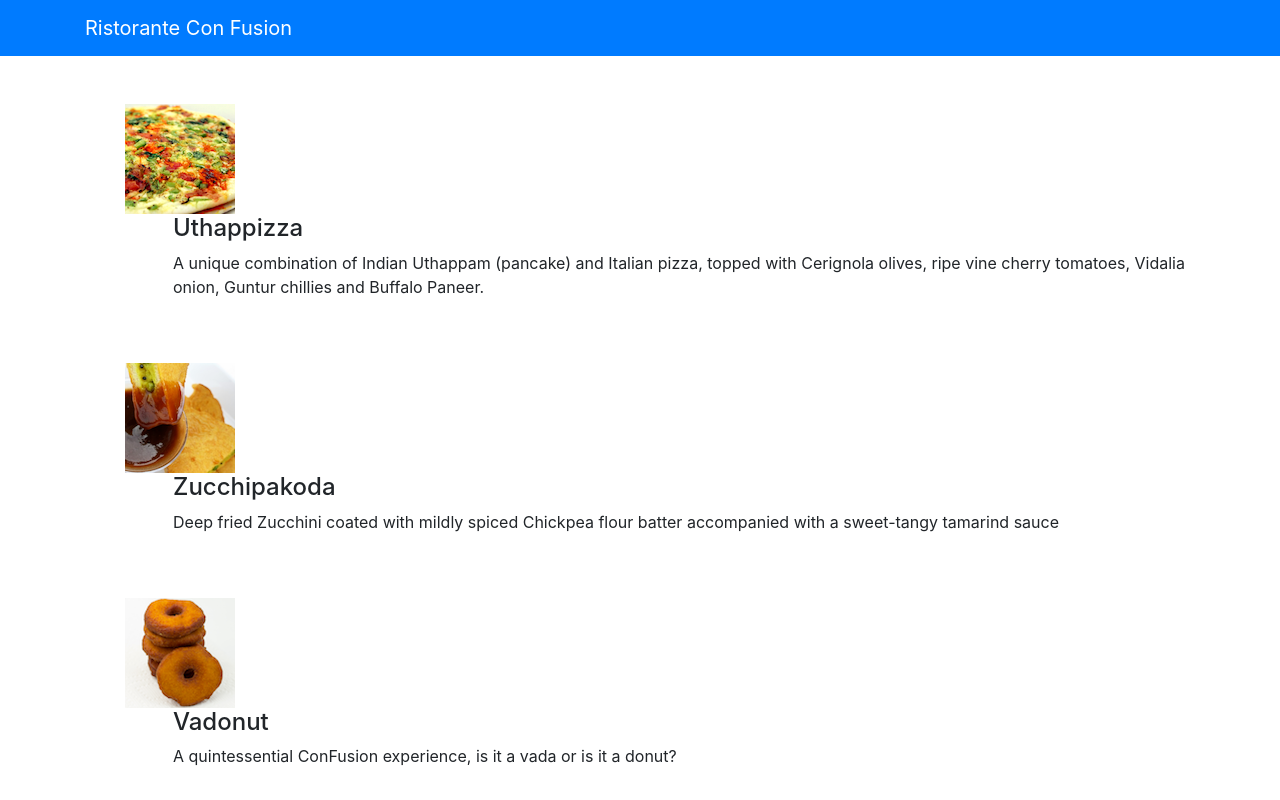
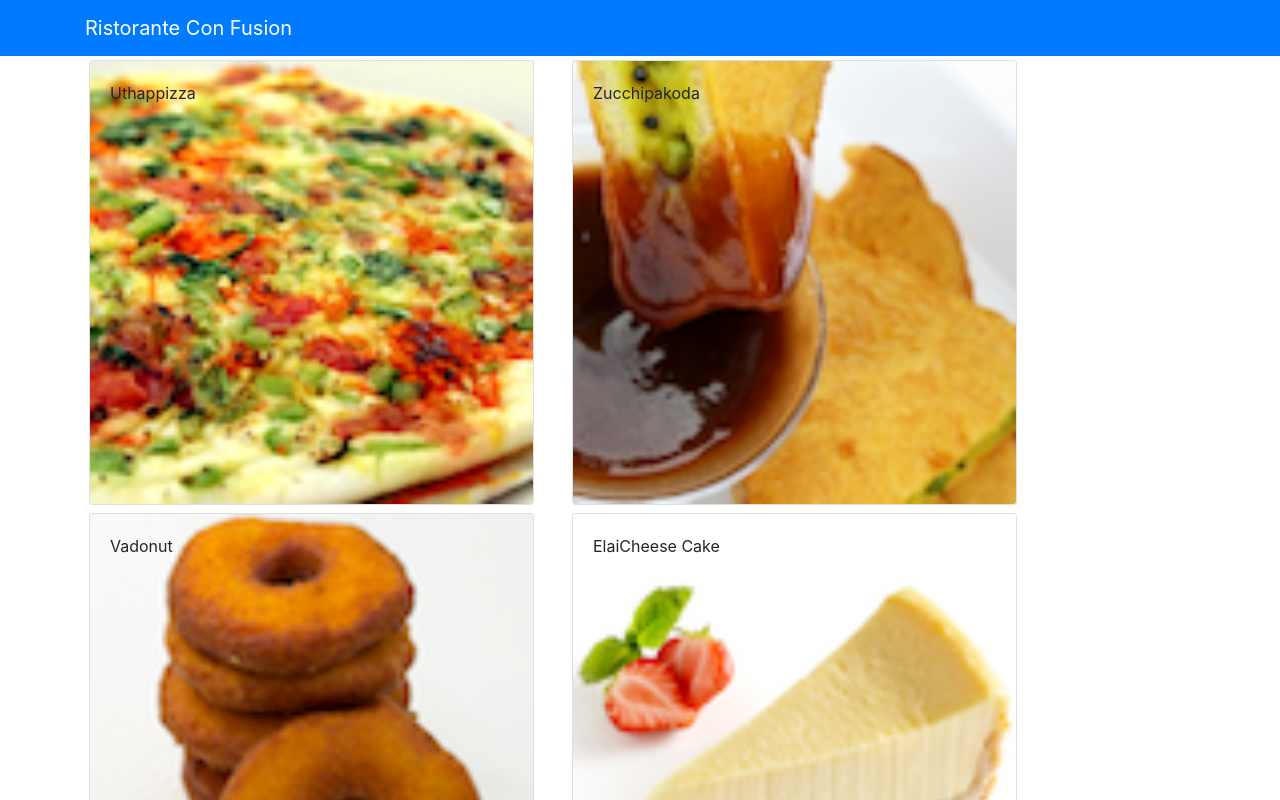
Before and after one commit to Coder-Aht007/ReactCoursera, a React (Create React App) app: page / in a window 1280 px wide. Shown: the top 800 px of the page. Built offline with nearby package versions, Linux system fonts and the light colour scheme.

Commit message:
Components with card

```diff
--- a/src/App.js
+++ b/src/App.js
@@ -1,9 +1,19 @@
 import React from 'react';
 import {Navbar,NavbarBrand} from 'reactstrap'
 import Menu from './components/MenuComponent'
+import {DISHES} from './shared/dishes'
 
+ class App extends React.Component {
 
-function App() {
+  constructor(props) {
+    super(props);
+    this.state={
+      dishes:DISHES
+    }
+  }
+
+  render()
+  {
   return (
     <div className="App">
       <Navbar dark color="primary">
@@ -11,10 +21,11 @@
         <NavbarBrand href='/'>Ristorante Con Fusion</NavbarBrand>
         </div>
       </Navbar>
-      <Menu/>
+      <Menu dishes={this.state.dishes}/>
 
     </div>
   );
 }
+}
 
 export default App;
--- a/src/components/MenuComponent.js
+++ b/src/components/MenuComponent.js
@@ -1,71 +1,65 @@
 import React,{Component} from 'react'
-import {Media} from 'reactstrap'
+import {Card,CardImg,CardImgOverlay,CardText,CardBody,CardTitle} from 'reactstrap'
 class Menu extends Component{
     constructor(props) {
         super(props);
         this.state = {
-            dishes: [
-                {
-                  id: 0,
-                  name:'Uthappizza',
-                  image: 'assets/images/uthappizza.png',
-                  category: 'mains',
-                  label:'Hot',
-                  price:'4.99',
-                  description:'A unique combination of Indian Uthappam (pancake) and Italian pizza, topped with Cerignola olives, ripe vine cherry tomatoes, Vidalia onion, Guntur chillies and Buffalo Paneer.'                        },
-               {
-                  id: 1,
-                  name:'Zucchipakoda',
-                  image: 'assets/images/zucchipakoda.png',
-                  category: 'appetizer',
-                  label:'',
-                  price:'1.99',
-                  description:'Deep fried Zucchini coated with mildly spiced Chickpea flour batter accompanied with a sweet-tangy tamarind sauce'                        },
-               {
-                  id: 2,
-                  name:'Vadonut',
-                  image: 'assets/images/vadonut.png',
-                  category: 'appetizer',
-                  label:'New',
-                  price:'1.99',
-                  description:'A quintessential ConFusion experience, is it a vada or is it a donut?'                        },
-               {
-                  id: 3,
-                  name:'ElaiCheese Cake',
-                  image: 'assets/images/elaicheesecake.png',
-                  category: 'dessert',
-                  label:'',
-                  price:'2.99',
-                  description:'A delectable, semi-sweet New York Style Cheese Cake, with Graham cracker crust and spiced with Indian cardamoms'                        }
-               ],
+            selectedDish:null
         };
     }
 
 
+    onDishSelect(dish)
+    {
+        this.setState({
+            selectedDish:dish
+        });
+    }
+
+    renderDish(dish)
+    {
+        if(dish!=null)
+        {
+            return (
+                <Card>
+                    <CardImg width='100%' src={dish.image} alt={dish.name} />
+                    <CardBody>
+                    <CardTitle>{dish.name}</CardTitle>
+                    <CardText>{dish.description}</CardText>
+                    </CardBody>
+                </Card>
+            )
+        }
+        else
+        {
+            return (
+                <div></div>
+            )
+        }
+    }
+
     render()
     {
-        const menu=this.state.dishes.map((dish)=>{
+        const menu=this.props.dishes.map((dish)=>{
             return (
-                <div key={dish.id} className="col-12 mt-5">
-                <Media tags='li'>
-                    <Media left middle>
-                        <Media object src={dish.image} alt={dish.name} />
-                        <Media body className="ml-5">
-                        <Media heading>{dish.name}</Media>
-                        <p>{dish.description}</p>
-                        </Media>
-                    </Media>
-                </Media>
+                <div key={dish.id} className="col-12 col-md-5 m-1">
+                <Card onClick={()=>this.onDishSelect(dish)}>
+
+                        <CardImg width='100%' src={dish.image} alt={dish.name} />
+                        <CardImgOverlay >
+                        <CardTitle>{dish.name}</CardTitle>
+                        </CardImgOverlay>
+
+                </Card>
                 </div>
             )
         });
         return (
             <div className="container">
                 <div className="row">
-                <Media list>
                     {menu}
-                </Media>
                 </div>
+                <div className='row'>{this.renderDish(this.state.selectedDish)}</div>
             </div>
         );
     }
--- /dev/null
+++ b/src/shared/dishes.js
@@ -0,0 +1,186 @@
+export const DISHES =
+    [
+        {
+        id: 0,
+        name:'Uthappizza',
+        image: 'assets/images/uthappizza.png',
+        category: 'mains',
+        label:'Hot',
+        price:'4.99',
+        description:'A unique combination of Indian Uthappam (pancake) and Italian pizza, topped with Cerignola olives, ripe vine cherry tomatoes, Vidalia onion, Guntur chillies and Buffalo Paneer.',
+        comments: [
+            {
+            id: 0,
+            rating: 5,
+            comment: "Imagine all the eatables, living in conFusion!",
+            author: "John Lemon",
+            date: "2012-10-16T17:57:28.556094Z"
+            },
+            {
+            id: 1,
+            rating: 4,
+            comment: "Sends anyone to heaven, I wish I could get my mother-in-law to eat it!",
+            author: "Paul McVites",
+            date: "2014-09-05T17:57:28.556094Z"
+            },
+            {
+            id: 2,
+            rating: 3,
+            comment: "Eat it, just eat it!",
+            author: "Michael Jaikishan",
+            date: "2015-02-13T17:57:28.556094Z"
+            },
+            {
+            id: 3,
+            rating: 4,
+            comment: "Ultimate, Reaching for the stars!",
+            author: "Ringo Starry",
+            date: "2013-12-02T17:57:28.556094Z"
+            },
+            {
+            id: 4,
+            rating: 2,
+            comment: "It's your birthday, we're gonna party!",
+            author: "25 Cent",
+            date: "2011-12-02T17:57:28.556094Z"
+            }
+        ]                        },
+        {
+        id: 1,
+        name:'Zucchipakoda',
+        image: 'assets/images/zucchipakoda.png',
+        category: 'appetizer',
+        label:'',
+        price:'1.99',
+        description:'Deep fried Zucchini coated with mildly spiced Chickpea flour batter accompanied with a sweet-tangy tamarind sauce',
+        comments: [
+            {
+            id: 0,
+            rating: 5,
+            comment: "Imagine all the eatables, living in conFusion!",
+            author: "John Lemon",
+            date: "2012-10-16T17:57:28.556094Z"
+            },
+            {
+            id: 1,
+            rating: 4,
+            comment: "Sends anyone to heaven, I wish I could get my mother-in-law to eat it!",
+            author: "Paul McVites",
+            date: "2014-09-05T17:57:28.556094Z"
+            },
+            {
+            id: 2,
+            rating: 3,
+            comment: "Eat it, just eat it!",
+            author: "Michael Jaikishan",
+            date: "2015-02-13T17:57:28.556094Z"
+            },
+            {
+            id: 3,
+            rating: 4,
+            comment: "Ultimate, Reaching for the stars!",
+            author: "Ringo Starry",
+            date: "2013-12-02T17:57:28.556094Z"
+            },
+            {
+            id: 4,
+            rating: 2,
+            comment: "It's your birthday, we're gonna party!",
+            author: "25 Cent",
+            date: "2011-12-02T17:57:28.556094Z"
+            }
+        ]
+        },
+        {
+        id: 2,
+        name:'Vadonut',
+        image: 'assets/images/vadonut.png',
+        category: 'appetizer',
+        label:'New',
+        price:'1.99',
+        description:'A quintessential ConFusion experience, is it a vada or is it a donut?',
+        comments: [
+            {
+            id: 0,
+            rating: 5,
+            comment: "Imagine all the eatables, living in conFusion!",
+            author: "John Lemon",
+            date: "2012-10-16T17:57:28.556094Z"
+            },
+            {
+            id: 1,
+            rating: 4,
+            comment: "Sends anyone to heaven, I wish I could get my mother-in-law to eat it!",
+            author: "Paul McVites",
+            date: "2014-09-05T17:57:28.556094Z"
+            },
+            {
+            id: 2,
+            rating: 3,
+            comment: "Eat it, just eat it!",
+            author: "Michael Jaikishan",
+            date: "2015-02-13T17:57:28.556094Z"
+            },
+            {
+            id: 3,
+            rating: 4,
+            comment: "Ultimate, Reaching for the stars!",
+            author: "Ringo Starry",
+            date: "2013-12-02T17:57:28.556094Z"
+            },
+            {
+            id: 4,
+            rating: 2,
+            comment: "It's your birthday, we're gonna party!",
+            author: "25 Cent",
+            date: "2011-12-02T17:57:28.556094Z"
+            }
+        ]
+        },
+        {
+        id: 3,
+        name:'ElaiCheese Cake',
+        image: 'assets/images/elaicheesecake.png',
+        category: 'dessert',
+        label:'',
+        price:'2.99',
+        description:'A delectable, semi-sweet New York Style Cheese Cake, with Graham cracker crust and spiced with Indian cardamoms',
+        comments: [
+            {
+            id: 0,
+            rating: 5,
+            comment: "Imagine all the eatables, living in conFusion!",
+            author: "John Lemon",
+            date: "2012-10-16T17:57:28.556094Z"
+            },
+            {
+            id: 1,
+            rating: 4,
+            comment: "Sends anyone to heaven, I wish I could get my mother-in-law to eat it!",
+            author: "Paul McVites",
+            date: "2014-09-05T17:57:28.556094Z"
+            },
+            {
+            id: 2,
+            rating: 3,
+            comment: "Eat it, just eat it!",
+            author: "Michael Jaikishan",
+            date: "2015-02-13T17:57:28.556094Z"
+            },
+            {
+            id: 3,
+            rating: 4,
+            comment: "Ultimate, Reaching for the stars!",
+            author: "Ringo Starry",
+            date: "2013-12-02T17:57:28.556094Z"
+            },
+            {
+            id: 4,
+            rating: 2,
+            comment: "It's your birthday, we're gonna party!",
+            author: "25 Cent",
+            date: "2011-12-02T17:57:28.556094Z"
+            }
+        ]
+        }
+    ];
```
